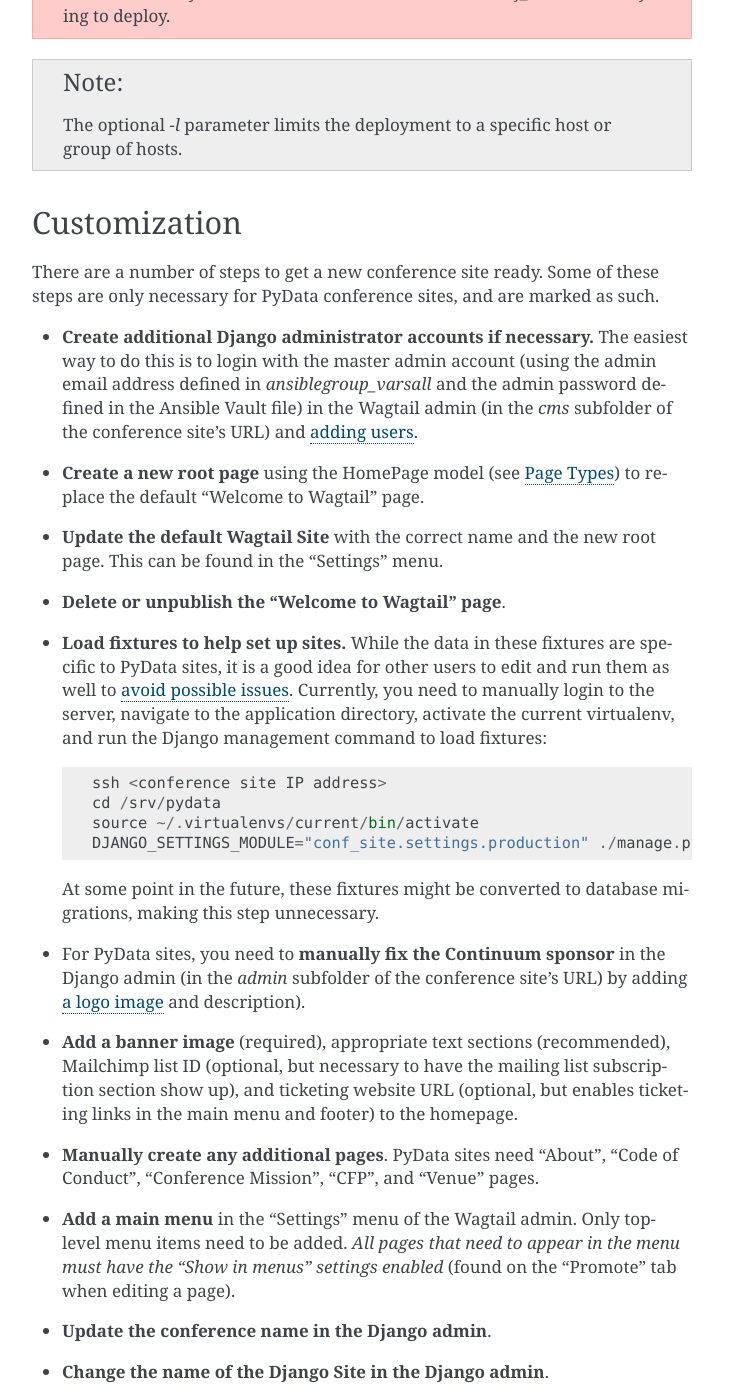
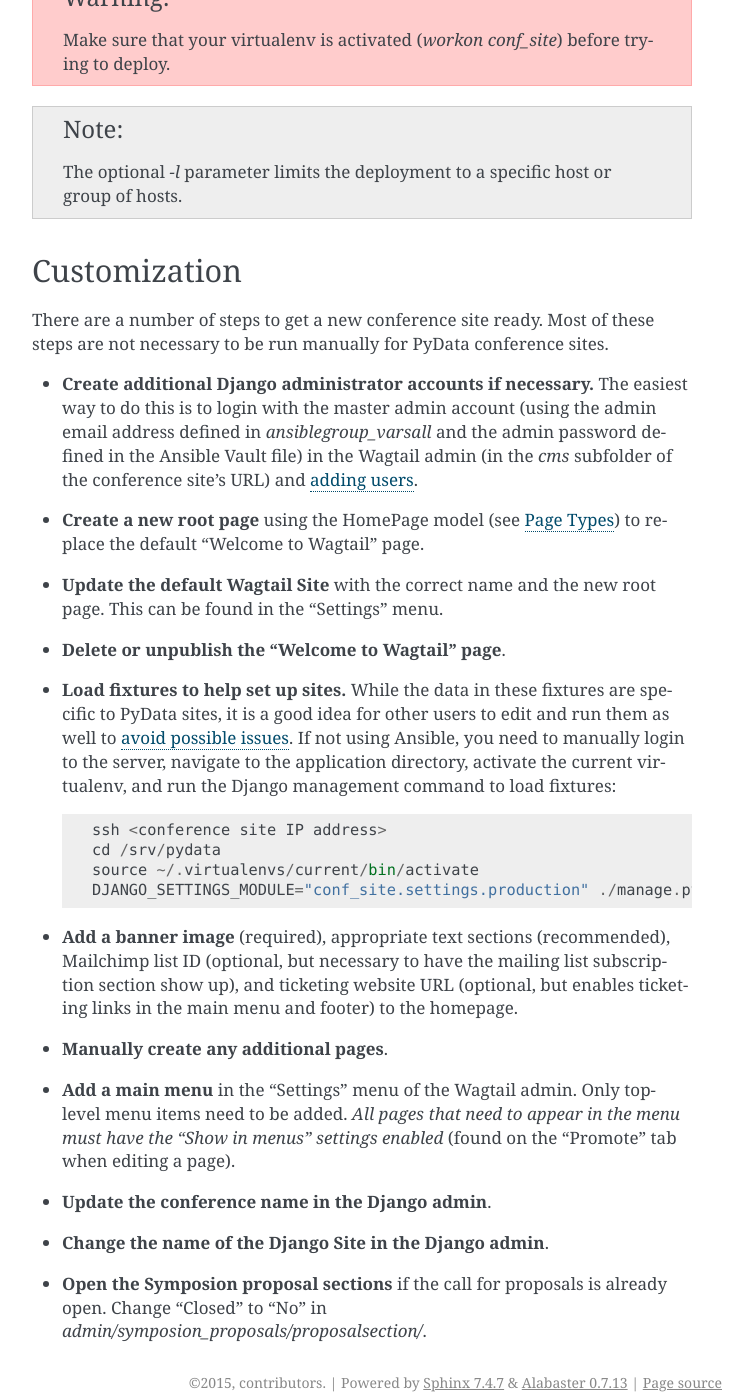
Before and after one commit to pydata/conf_site, a Sphinx documentation site: the page built from docs/source/deployment.rst, in a window 1280 px wide and 1400 px high, scrolled down 2373 px. Shown: the whole window, without its empty margins (388-1141 px from the left). Built offline with Sphinx 7.4.7, drawn with Linux system fonts in a browser that asks for light colours; some of the changed text lies outside the part shown.

Commit message:
Update deployment documentation.
  - Mention example host variables file.
  - Mention `ansible_ssh_host` now lives in host variables files instead
    of the host inventory (see
    https://github.com/pydata/conf_site/pull/350).
  - Clarify that most of the customizations in the "Customization"
    section are run automatically through Ansible for PyData sites.

```diff
--- a/docs/source/deployment.rst
+++ b/docs/source/deployment.rst
@@ -36,6 +37,7 @@ placed in the `ansible/host_vars` directory.
 
 Suggested variables in this file include:
 
+- **ansible_ssh_host**: The IP address of the virtual server.
 - **conference_identifier**: An alphanumeric string identifying the conference.
 - **conference_name**: The title of the conference.
 - **database_user**: The name of the PostgreSQL database user that will be
@@ -64,20 +66,23 @@ Suggested variables in this file include:
    file templates in the `ansible/roles/web/templates/` directory so that
    the conference site will load properly.
 
+.. _an example file: https://github.com/pydata/conf_site/blob/master/ansible/host_vars/example
 .. _Google Analytics tracking ID: https://support.google.com/analytics/answer/1032385
-.. _Django date/time templating format: https://docs.djangoproject.com/en/1.9/ref/templates/builtins/#date
+.. _Django date/time templating format: https://docs.djangoproject.com/en/2.2/ref/templates/builtins/#date
 .. _tz database format: https://en.wikipedia.org/wiki/List_of_tz_database_time_zones
 .. _reverse proxy: https://en.wikipedia.org/wiki/Reverse_proxy
 
 Updating the Host Inventory
 ~~~~~~~~~~~~~~~~~~~~~~~~~~~
 
-To ensure that code is deployed to the aforementioned VPS, its IP address
-needs to be added to the Ansible hosts file (located at `ansible/hosts`).
+To ensure that code is deployed to the aforementioned VPS, its name
+needs to be added to the Ansible hosts file (located at `ansible/hosts`_).
 
 For PyData sites, a listing with the conference identifier should be added
 to the `production` group. For other sites, the entire `production` group
 should be replaced with your own server(s).
+
+.. _ansible/hosts: https://github.com/pydata/conf_site/blob/master/ansible/hosts
 
 The Secrets File
 ~~~~~~~~~~~~~~~~
@@ -123,8 +128,8 @@ Deployment occurs by running the `ansible-playbook` command::
 Customization
 -------------
 
-There are a number of steps to get a new conference site ready. Some of these
-steps are only necessary for PyData conference sites, and are marked as such.
+There are a number of steps to get a new conference site ready. Most of these
+steps are not necessary to be run manually for PyData conference sites.
 
 - **Create additional Django administrator accounts if necessary.** The
   easiest way to do this is to login with the master admin account
@@ -139,28 +144,21 @@ steps are only necessary for PyData conference sites, and are marked as such.
 - **Delete or unpublish the "Welcome to Wagtail" page**.
 - **Load fixtures to help set up sites.** While the data in these fixtures
   are specific to PyData sites, it is a good idea for other users to edit
-  and run them as well to `avoid possible issues`_. Currently, you need to
-  manually login to the server, navigate to the application directory,
-  activate the current virtualenv, and run the Django management command
-  to load fixtures::
+  and run them as well to `avoid possible issues`_. If not using Ansible,
+  you need to manually login to the server, navigate to the application
+  directory, activate the current virtualenv, and run the Django
+  management command to load fixtures::
 
     ssh <conference site IP address>
     cd /srv/pydata
     source ~/.virtualenvs/current/bin/activate
     DJANGO_SETTINGS_MODULE="conf_site.settings.production" ./manage.py loaddata fixtures/*
 
-  At some point in the future, these fixtures might be converted to
-  database migrations, making this step unnecessary.
-- For PyData sites, you need to **manually fix the Continuum sponsor** in
-  the Django admin (in the `admin` subfolder of the conference site's URL) by
-  adding `a logo image <https://pydata.org/images/sponsors/continuum.png>`_
-  and description).
 - **Add a banner image** (required), appropriate text sections (recommended),
   Mailchimp list ID (optional, but necessary to have the mailing list
   subscription section show up), and ticketing website URL (optional,
   but enables ticketing links in the main menu and footer) to the homepage.
-- **Manually create any additional pages**. PyData sites need "About",
-  "Code of Conduct", "Conference Mission", "CFP", and "Venue" pages.
+- **Manually create any additional pages**.
 - **Add a main menu** in the "Settings" menu of the Wagtail admin. Only
   top-level menu items need to be added. *All pages that need to appear in the
   menu must have the "Show in menus" settings enabled* (found on the
@@ -170,10 +168,6 @@ steps are only necessary for PyData conference sites, and are marked as such.
 - **Open the Symposion proposal sections** if the call for proposals is
   already open. Change "Closed" to "No" in
   `admin/symposion_proposals/proposalsection/`.
-- **Create a reviewers team** `so that proposal review works properly
-  <https://groups.google.com/d/msg/pinax-symposion/5dWWuPuqEjc/jZNcu4spzHMJ>`_.
-  Note that deployment automatically runs the `create_review_permissions`
-  management command.
 
 .. _adding users: http://docs.wagtail.io/en/v1.9/editor_manual/administrator_tasks/managing_users.html
 .. _avoid possible issues: https://github.com/pinax/symposion/pull/13
```
Also changed, not shown: other parts of docs/source/deployment.rst (+2 -1 lines).
